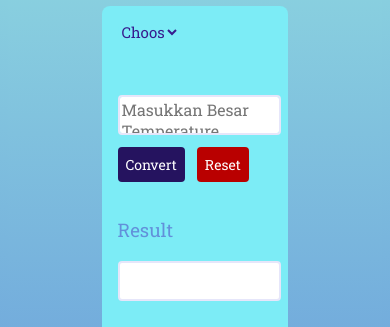
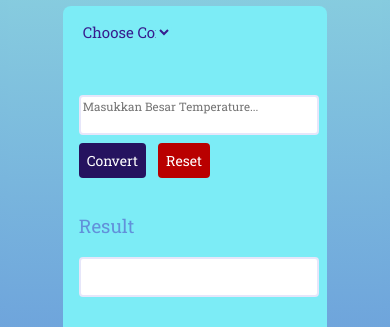
Before and after one commit to revou-fundamental-course/15-apr-24-Hannntastix, a plain HTML site: page index.html in a window 390 px wide. Shown: the part 238-565 px from the top of the page. Drawn offline with Linux system fonts and the light colour scheme; a web font is replaced by a local one.

Commit message:
Adding media queries

```diff
--- a/css/style.css
+++ b/css/style.css
@@ -146,3 +146,15 @@ h2 {
     font-weight: 400;
     font-style: normal;
 }
+
+@media screen and (max-width:700px) {
+    .main-introduction {
+        width:75%;
+        margin: auto;
+    }
+    textarea {
+        font-size: 3vw;
+        overflow-x: hidden;
+        display: block;
+    }
+}
```
